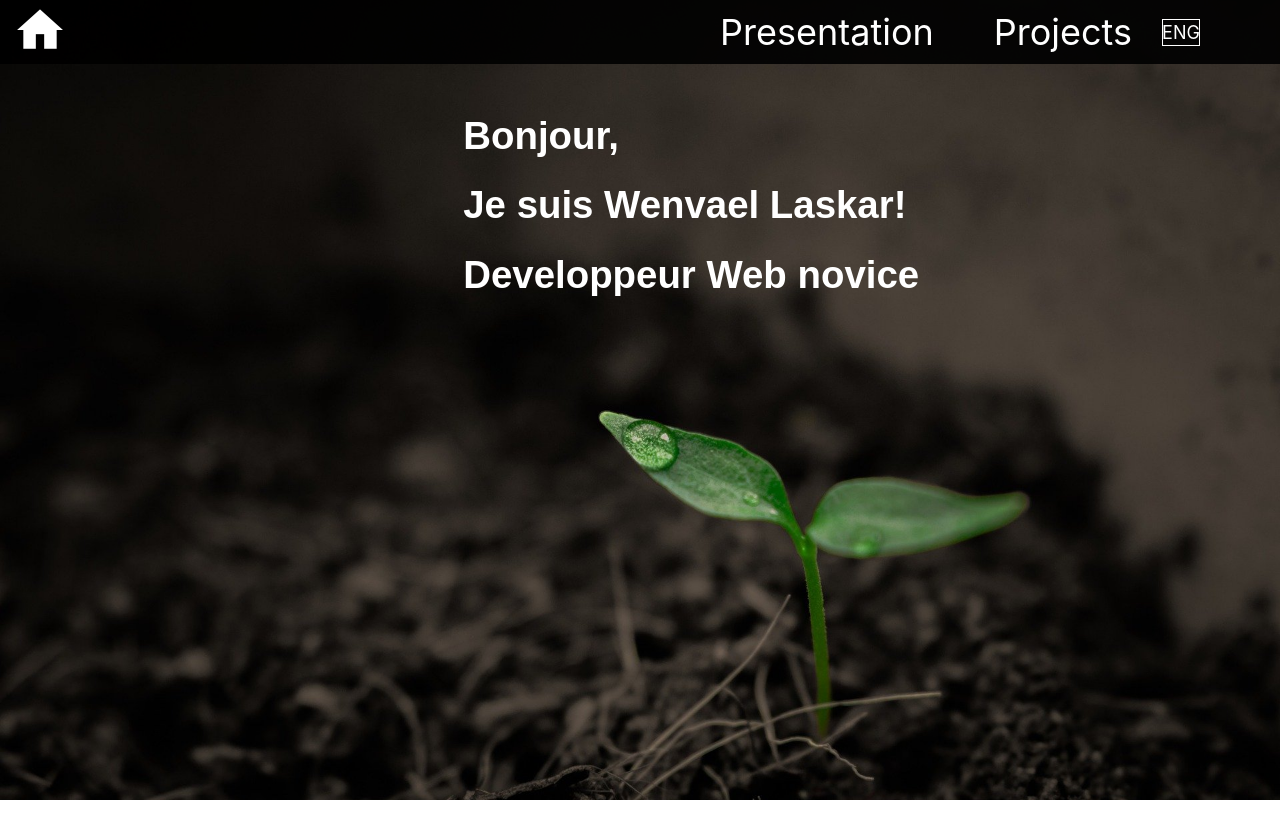
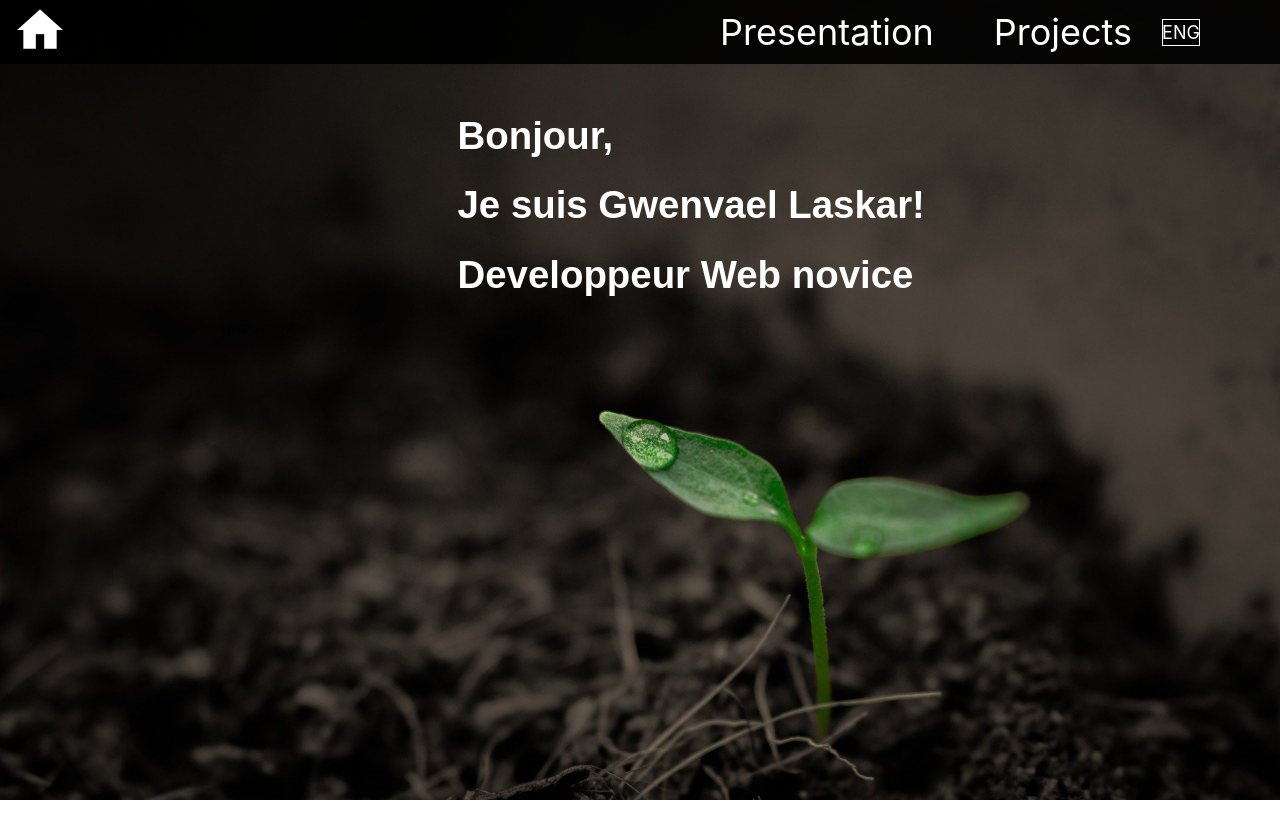
Before and after one commit to rouxxi/Gwenvael-Laskar_Portfolio, a React (Create React App) app: page / in a window 1280 px wide. Shown: the top 838 px of the page. Built offline with nearby package versions, Linux system fonts and the light colour scheme.

Commit message:
fixed name

```diff
--- a/src/components/Home.jsx
+++ b/src/components/Home.jsx
@@ -27,7 +27,7 @@ render() {
         <Body id="home">
             <Me>
     <h1>{this.props.langFr?"Bonjour,":"Hello,"}</h1>
-            <h1>{this.props.langFr?"Je suis Wenvael Laskar!":"I'm Gwenvaël Laskar!"}</h1>
+            <h1>{this.props.langFr?"Je suis Gwenvael Laskar!":"I'm Gwenvaël Laskar!"}</h1>
             <h1>{this.props.langFr?"Developpeur Web novice":"Web Developper junior"}</h1>
             </Me>
         </Body>
```
Also changed, not shown: 8 other files (tests, documents, lock files or other folders).
